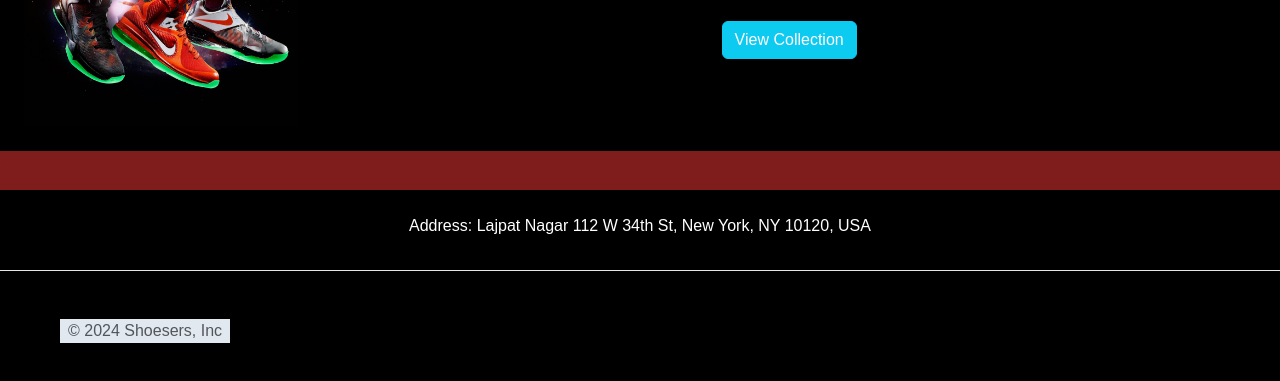
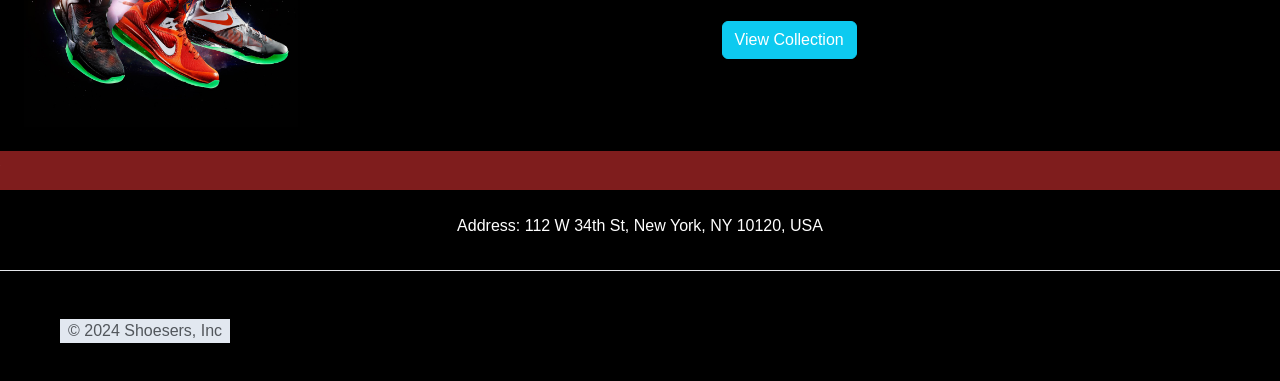
Before and after one commit to Praveen7j7/My_Shopie, a plain HTML site: page index.html in a window 1280 px wide. Shown: the part 151-532 px from the top of the page. Drawn offline with nearby package versions, Linux system fonts and the light colour scheme.

Commit message:
Update index.html

```diff
--- a/index.html
+++ b/index.html
@@ -31,7 +31,7 @@
   </h2>
 
   <p class="text-center text-sm md:text-base mt-4">
-    Address: Lajpat Nagar 112 W 34th St, New York, NY 10120, USA
+    Address: 112 W 34th St, New York, NY 10120, USA
   </p>
 
   <footer class="w-full py-4 border-t mt-8">
```
